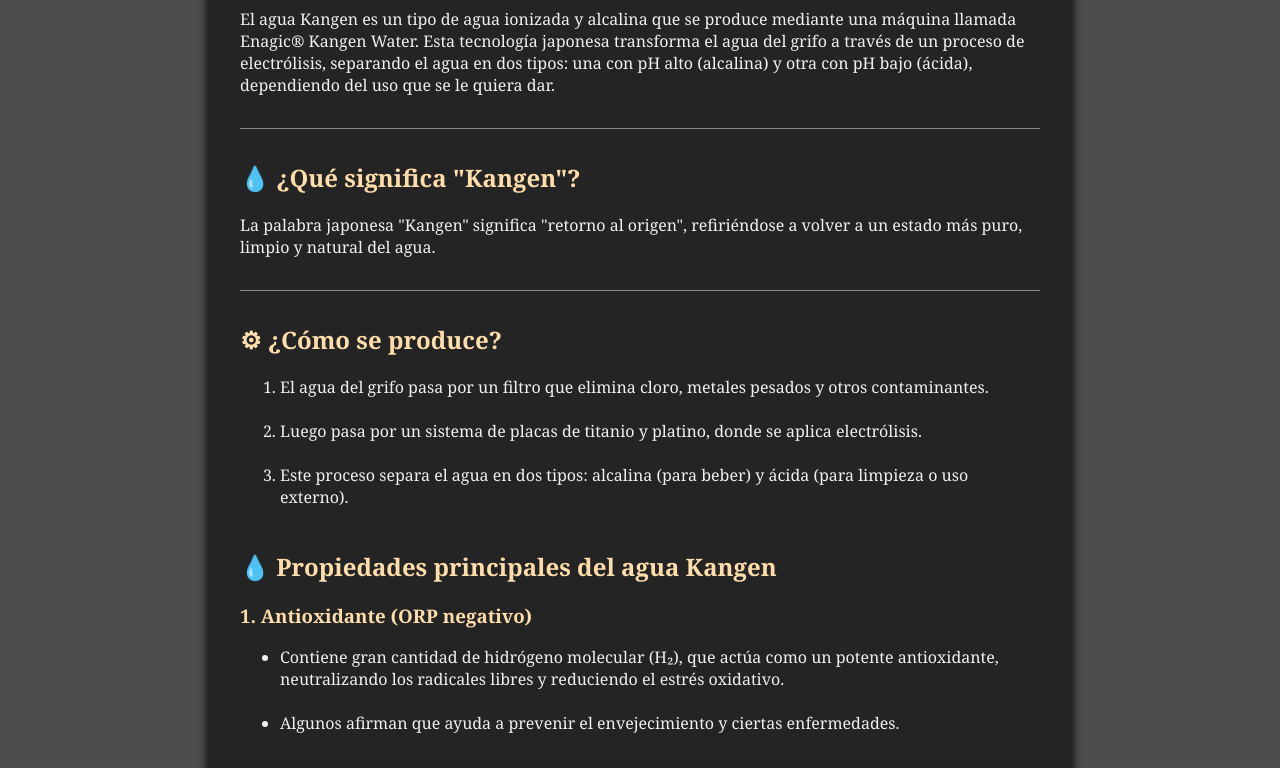
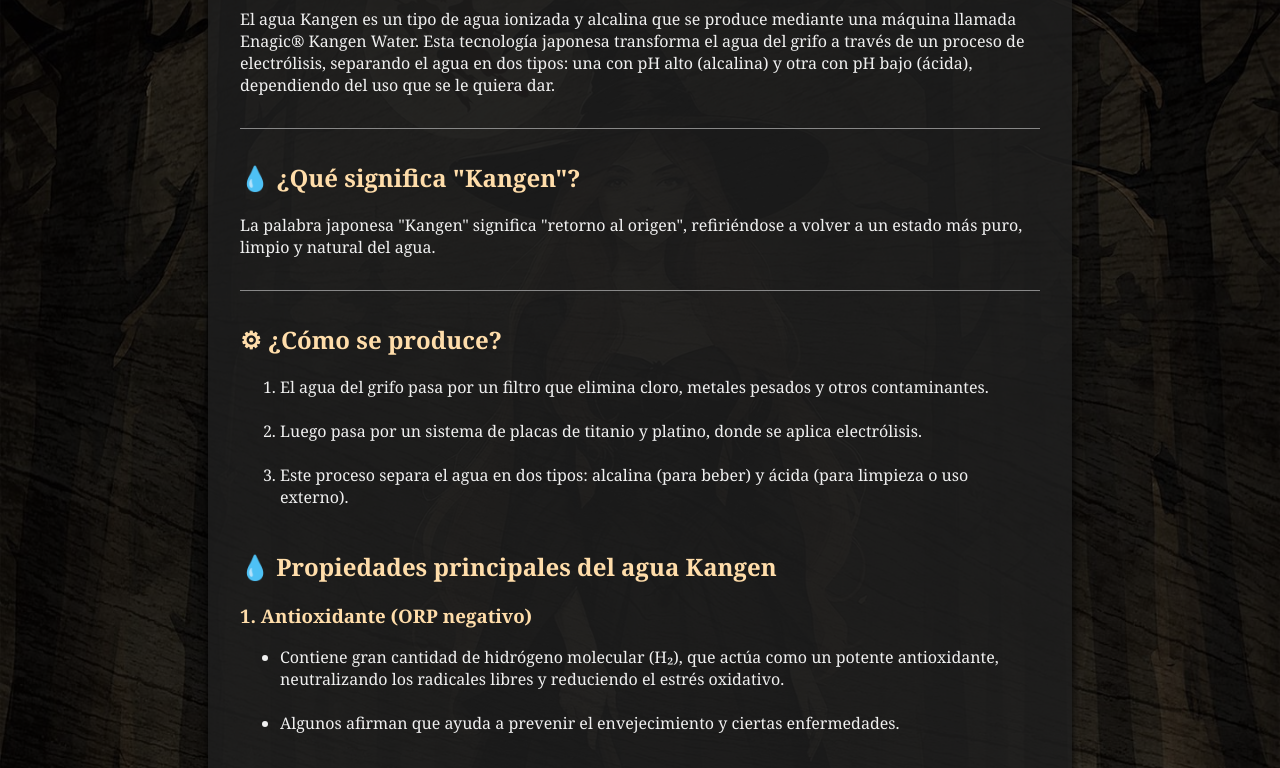
Before and after one commit to icacabelos/Agua-Kangen, a plain HTML site: page index.html in a window 1280 px wide. Shown: the part 142-910 px from the top of the page. Drawn offline with Linux system fonts and the light colour scheme; the site is published under a folder, as on GitHub Pages, so addresses that start at the root find nothing.

Commit message:
Update style.css

```diff
--- a/style.css
+++ b/style.css
@@ -1,7 +1,7 @@
 body {
     margin: 0;
     font-family: 'Georgia', serif;
-    background: url('/fondo.jpg') no-repeat center center fixed;
+    background: url('fondo.jpg') no-repeat center center fixed;
     background-size: cover;
     color: #f0f0f0;
   }
```
